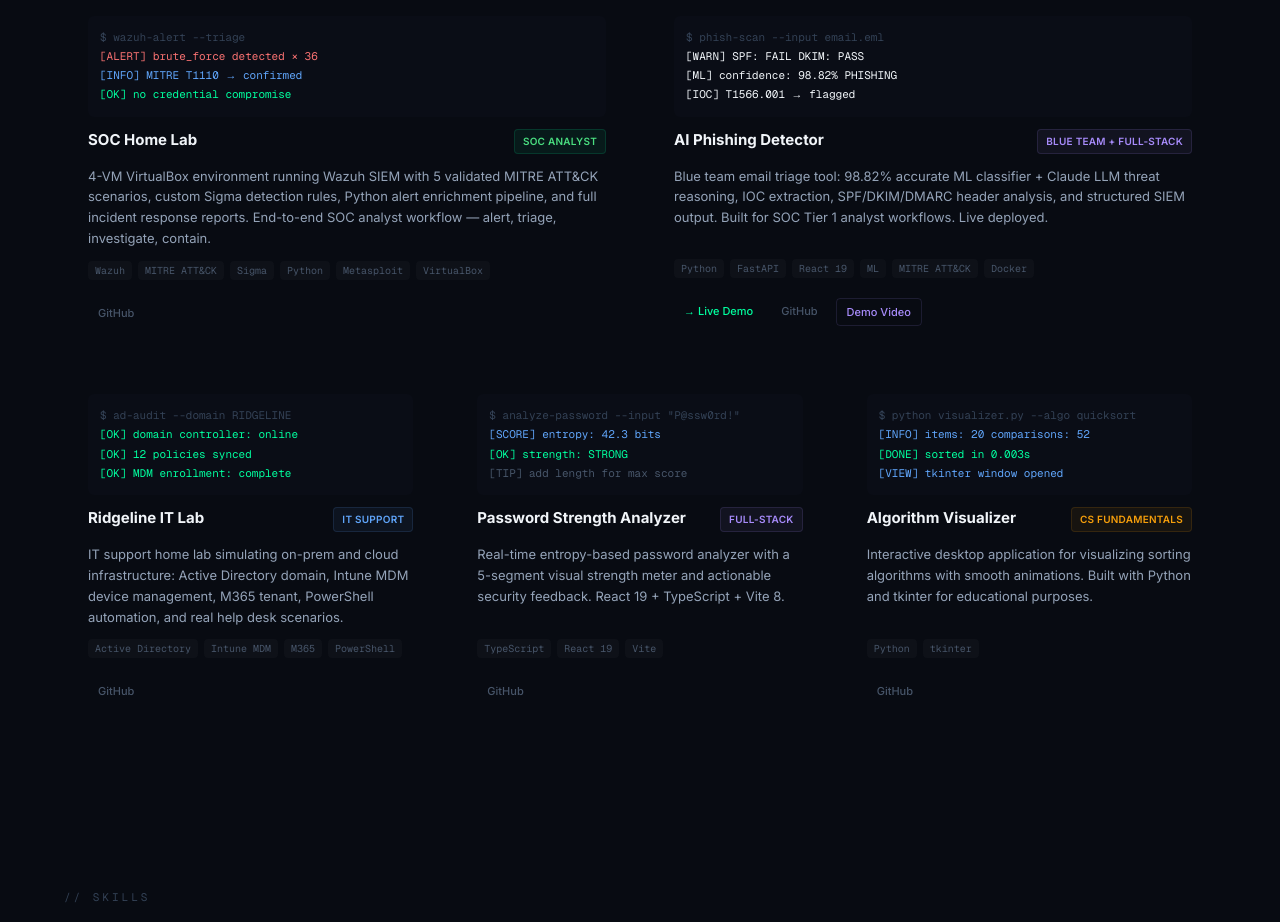
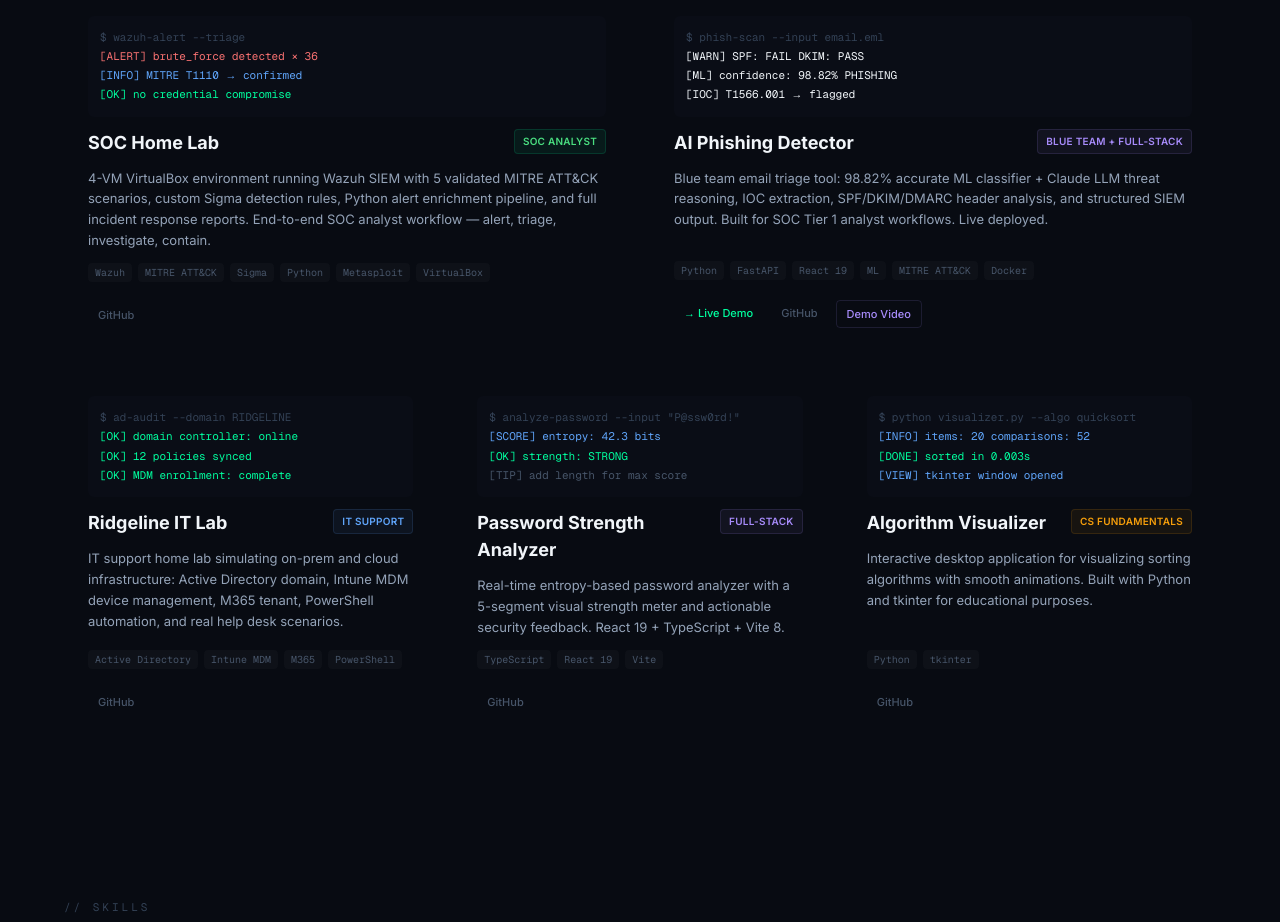
Before and after one commit to Rblea97/Portfolio, a Next.js app: page / in a window 1280 px wide. Shown: the part 1740-2662 px from the top of the page. Built offline with nearby package versions, Linux system fonts and the light colour scheme.

Commit message:
style(design): FINDING-001 — H3 card titles 15px → 18px for heading hierarchy

```diff
--- a/components/ProjectCard.tsx
+++ b/components/ProjectCard.tsx
@@ -60,7 +60,7 @@
       )}
 
       <div className="flex justify-between items-start gap-2">
-        <h3 className="text-[15px] font-bold text-[var(--color-text)]">{project.name}</h3>
+        <h3 className="text-[18px] font-bold text-[var(--color-text)]">{project.name}</h3>
         <span
           className="text-[10px] font-semibold tracking-wide uppercase px-2 py-1 rounded whitespace-nowrap shrink-0"
           style={BADGE_STYLES[project.roleBadgeColor]}
```
